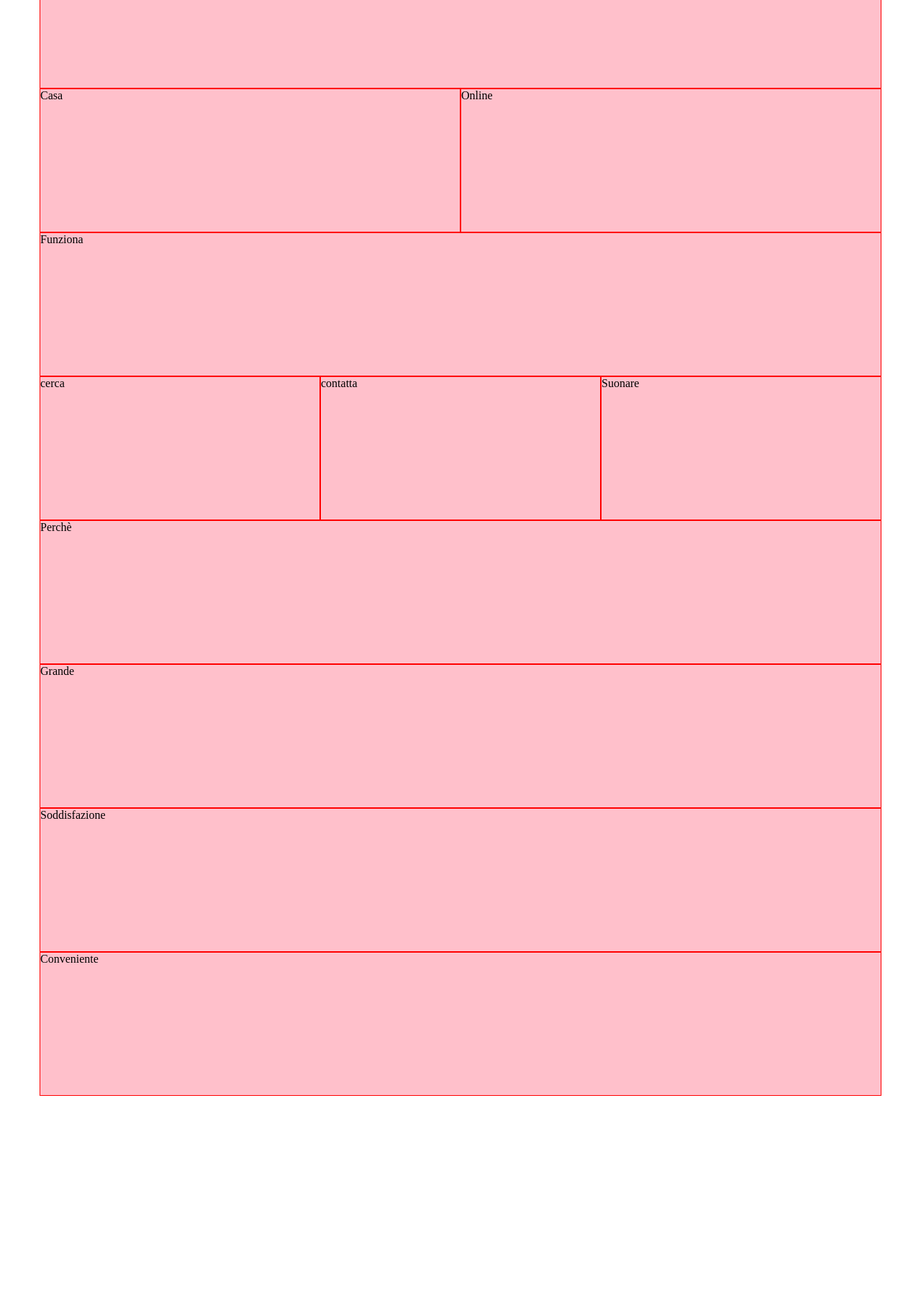
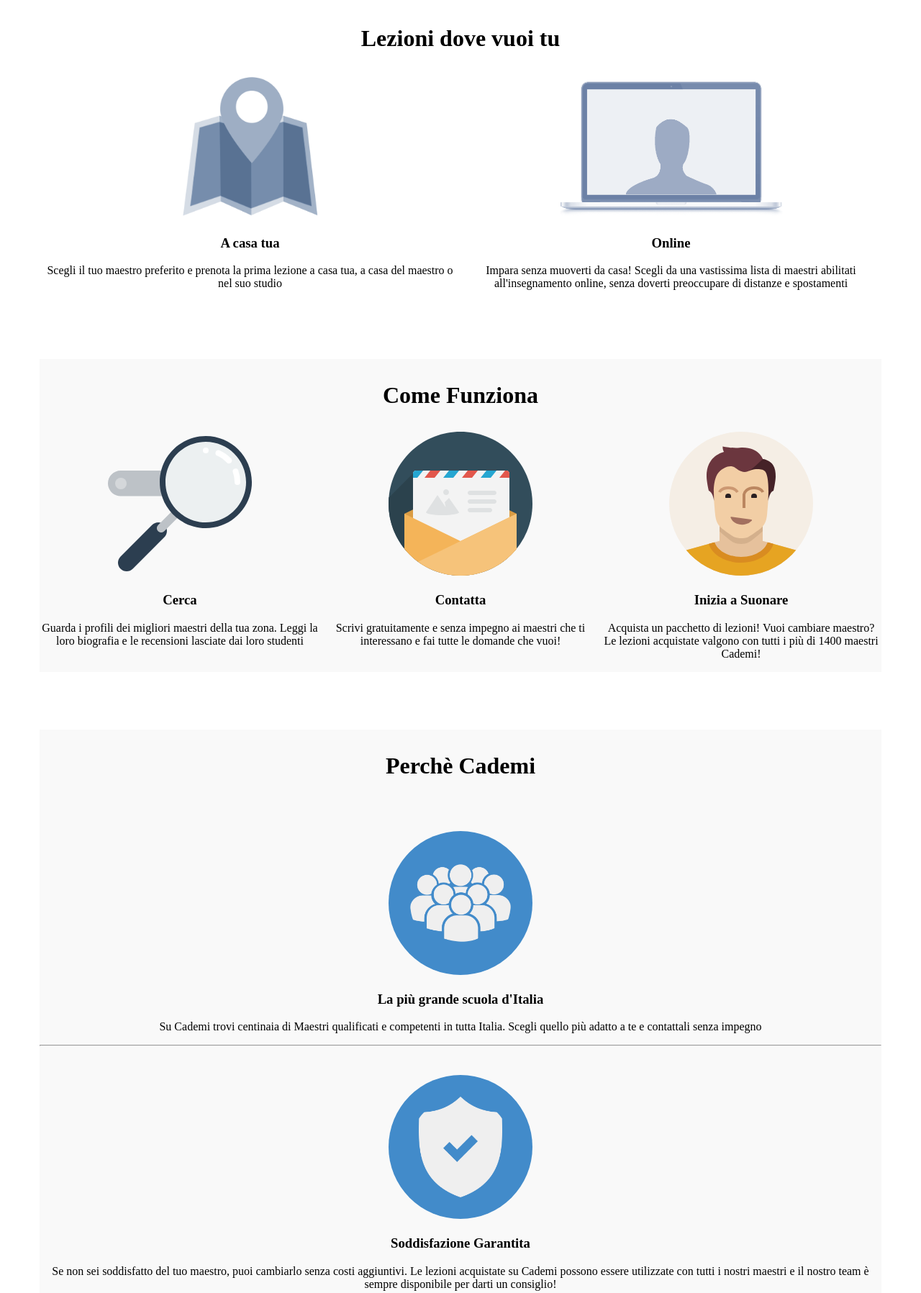
Before and after one commit to Almad0/html-css-resp-wannabe-12bool, a plain HTML site: page index.html in a window 1280 px wide. Shown: the part 77-1874 px from the top of the page at 72% size. Before the commit the page ends 1600 px from the top, so only its background shows below. Drawn offline with Linux system fonts and the light colour scheme.

Commit message:
Struttura Large screen completata
Inserite le informazioni nella struttura html, sistemati testi e immagini in style.

```diff
--- a/css/style.css
+++ b/css/style.css
@@ -1,84 +1,31 @@
-/* .row {
-  width: 992px;
-  margin-left: auto;
-  margin-right: auto;
-  margin-top: 100px;
-}
-
-/* BLOCCO LEZIONI */
-#lezioni .row>.left,
-#lezioni .row>.right {
-  width: 50%;
-  float: left;
-}
-
-#lezioni .row img {
-  /* per centrare orizzontalmente */
-  display: block;
-  margin-right: auto;
-  margin-left: auto;
-}
-
-#lezioni {
+.container{
   text-align: center;
-}
-
-/* BLOCCO STEPS */
-#steps .row>.left,
-#steps .row>.central,
-#steps .row>.right {
-  float: left;
-  width: 33%;
-}
-
-#steps {
-  text-align: center;
-}
-
-/* BLOCCO PERCHE */
-#why {
-  text-align: center;
-}
-
-#why .row>.first,
-#why .row>.second,
-#why .row>.third {
-  width: 100%;
   margin-top: 80px;
-}
-
-#why .row img {
-  background-color: #428bca;
-  border-radius: 50%;
-  padding: 30px
-}
-
-/* COMMON */
-.row::after {
-  content: '';
-  display: table;
-  clear: both;
-}
-
-.container.grey {
-  background-color: #f9f9f9;
 }
 
 img {
   height: 200px;
 }
 
-.clear {
-  clear: both;
-} */
+.container:last-child .row img {
+  background-color: #428bca;
+  border-radius: 50%;
+  padding: 30px;
+  margin-top: 40px;
+}
+
+.grey {
+  background-color: #f9f9f9;
+}
+
+h1, h3, p{
+  margin: 1em 0;
+}
+
 
 
 @media screen and (max-width: 420px){
-  *{
-    margin: 0;
-    padding: 0;
-    box-sizing: border-box;
-  }
+
   #lezioni, #why{
     background-color: #D1D1B1;
   }
--- a/index.html
+++ b/index.html
@@ -5,104 +5,86 @@
     <meta name="viewport" content="width=device-width, initial-scale=1.0">
     <link rel="stylesheet" href="css/12_bool_responsive.css">
     <link rel="stylesheet" href="css/style.css">
-    <title>Boolean aCademy</title>
+    <title>Boolean aCademy responsive wannabe</title>
   </head>
 
-  <body class="debug">
+  <body class="">
 
     <div class="container">
-
       <div class="row">
-        <div class="col-lg-12">Lezioni</div>
-      </div>
-
-      <div class="row">
-        <div class="col-lg-6">Casa</div>
-        <div class="col-lg-6">Online</div>
-      </div>
-
-      <div class="row">
-        <div class="col-lg-12">Funziona</div>
+        <div class="col-lg-12">
+          <h1>Lezioni dove vuoi tu</h1>
+        </div>
       </div>
       <div class="row">
-        <div class="col-lg-4">cerca</div>
-        <div class="col-lg-4">contatta</div>
-        <div class="col-lg-4">Suonare</div>
-      </div>
-      <div class="row">
-        <div class="col-lg-12">Perchè</div>
-      </div>
-      <div class="row">
-        <div class="col-lg-12">Grande</div>
-      </div>
-      <div class="row">
-        <div class="col-lg-12">Soddisfazione</div>
-      </div>
-      <div class="row">
-        <div class="col-lg-12">Conveniente</div>
-      </div>
-
-
-    </div>
-
-    <!-- <div id="lezioni" class="container">
-      <div class="row">
-        <h1>Lezioni dove vuoi tu</h1>
-        <div class="left">
+        <div class="col-lg-6">
           <img src="img/icon/maps.png" alt="">
           <h3>A casa tua</h3>
-          Scegli il tuo maestro preferito e prenota la prima lezione a casa tua, a casa del maestro o nel suo studio
+          <p>Scegli il tuo maestro preferito e prenota la prima lezione a casa tua, a casa del maestro o nel suo studio</p>
         </div>
-        <div class="right">
+        <div class="col-lg-6">
           <img src="img/icon/screen.png" alt="">
           <h3>Online</h3>
-          Impara senza muoverti da casa! Scegli da una vastissima lista di maestri abilitati all'insegnamento online, senza doverti preoccupare di distanze e spostamenti
+          <p>Impara senza muoverti da casa! Scegli da una vastissima lista di maestri abilitati all'insegnamento online, senza doverti preoccupare di distanze e spostamenti</p>
         </div>
       </div>
     </div>
 
-    <div id="steps" class="container grey">
+    <div class="container grey">
       <div class="row">
-        <h1>Come Funziona</h1>
-        <div class="left">
+        <div class="col-lg-12">
+          <h1>Come Funziona</h1>
+        </div>
+      </div>
+      <div class="row">
+        <div class="col-lg-4">
           <img src="img/search.svg" alt="">
           <h3>Cerca</h3>
-          Guarda i profili dei migliori maestri della tua zona. Leggi la loro biografia e le recensioni lasciate dai loro studenti
+          <p>Guarda i profili dei migliori maestri della tua zona. Leggi la loro biografia e le recensioni lasciate dai loro studenti</p>
         </div>
-        <div class="central">
+        <div class="col-lg-4">
           <img src="img/letter.svg" alt="">
           <h3>Contatta</h3>
-          Scrivi gratuitamente e senza impegno ai maestri che ti interessano e fai tutte le domande che vuoi!
+          <p>Scrivi gratuitamente e senza impegno ai maestri che ti interessano e fai tutte le domande che vuoi!</p>
         </div>
-        <div class="right">
+        <div class="col-lg-4">
           <img src="img/male.svg" alt="">
           <h3>Inizia a Suonare</h3>
-          Acquista un pacchetto di lezioni! Vuoi cambiare maestro? Le lezioni acquistate valgono con tutti i più di 1400 maestri Cademi!
+          <p>Acquista un pacchetto di lezioni! Vuoi cambiare maestro? Le lezioni acquistate valgono con tutti i più di 1400 maestri Cademi!</p>
         </div>
       </div>
     </div>
 
-    <div id="why" class="container grey">
+    <div class="container grey">
       <div class="row">
-        <h1>Perchè Cademi</h1>
-        <div class="first">
+        <div class="col-lg-12">
+          <h1>Perchè Cademi</h1>
+        </div>
+      </div>
+      <div class="row">
+        <div class="col-lg-12">
           <img src="img/icon/profile.png" alt="">
           <h3>La più grande scuola d'Italia</h3>
-          Su Cademi trovi centinaia di Maestri qualificati e competenti in tutta Italia. Scegli quello più adatto a te e contattali senza impegno
+          <p>Su Cademi trovi centinaia di Maestri qualificati e competenti in tutta Italia. Scegli quello più adatto a te e contattali senza impegno</p>
           <hr>
         </div>
-        <div class="second">
+      </div>
+      <div class="row">
+        <div class="col-lg-12">
           <img src="img/icon/secure.png" alt="">
           <h3>Soddisfazione Garantita</h3>
-          Se non sei soddisfatto del tuo maestro, puoi cambiarlo senza costi aggiuntivi. Le lezioni acquistate su Cademi possono essere utilizzate con tutti i nostri maestri e il nostro team è sempre disponibile per darti un consiglio!
+          <p>Se non sei soddisfatto del tuo maestro, puoi cambiarlo senza costi aggiuntivi. Le lezioni acquistate su Cademi possono essere utilizzate con tutti i nostri maestri e il nostro team è sempre disponibile per darti un consiglio!</p>
           <hr>
         </div>
-        <div class="third">
+      </div>
+      <div class="row">
+        <div class="col-lg-12">
           <img src="img/icon/flex.png" alt="">
           <h3>Flessibile e Conveniente</h3>
-          Cademi non ha alcun costo d’iscrizione a differenza delle scuole di musica tradizionali. Inoltre, sei tu a scegliere dove fare lezione e gli orari delle tue lezioni.
+          <p>Cademi non ha alcun costo d’iscrizione a differenza delle scuole di musica tradizionali. Inoltre, sei tu a scegliere dove fare lezione e gli orari delle tue lezioni.</p>
         </div>
       </div>
-    </div> -->
+    </div>
+
   </body>
 </html>
```
